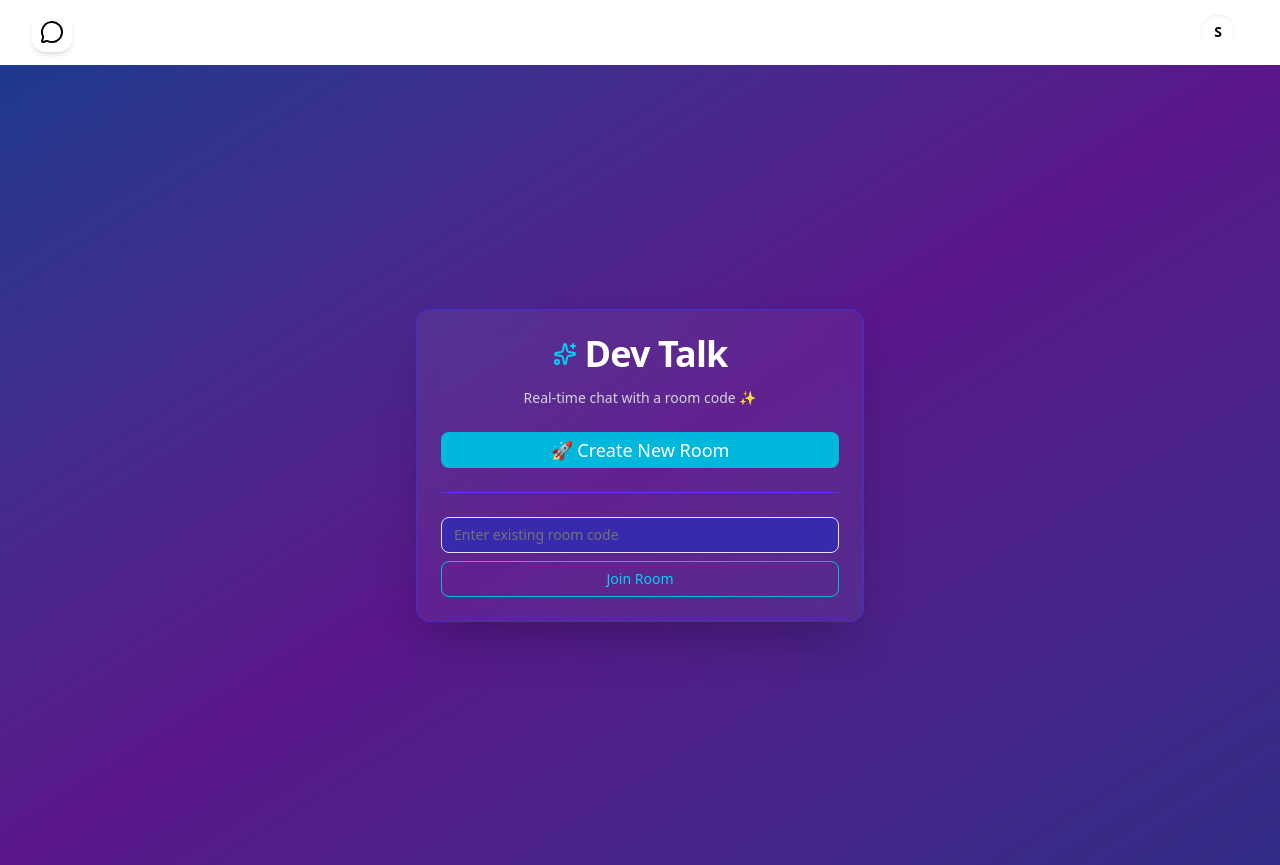
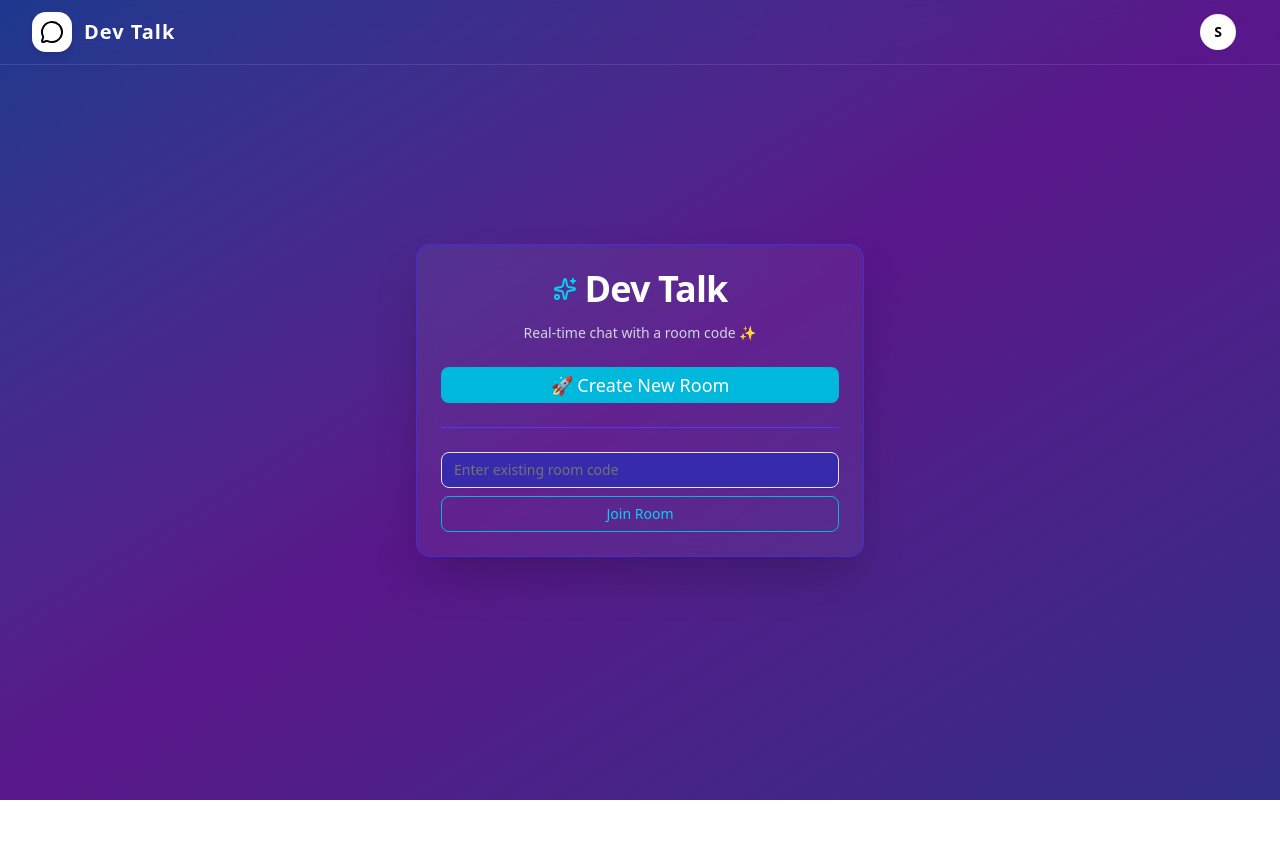
Before and after one commit to Shaxhwat7/Dev-Talk, a Next.js app in the folder dev-talk-FE/dev-chat/: page / in a window 1280 px wide. After the commit the page ends 800 px from the top, so only its background shows below. Built offline with nearby package versions, Linux system fonts and the light colour scheme; no server answers.

Commit message:
fixed navbar

```diff
--- a/dev-talk-FE/dev-chat/components/layouts/Navbar.tsx
+++ b/dev-talk-FE/dev-chat/components/layouts/Navbar.tsx
@@ -5,10 +5,11 @@
 
 const Navbar = () => {
   return (
-    <nav className="bg-transparent backdrop-blur-md border-b border-white/10 sticky top-0 z-50">
+    <nav className="fixed top-0 left-0 w-full bg-transparent backdrop-blur-md border-b border-white/10 z-50">
       <div className="max-w-7xl mx-auto px-4 sm:px-6 lg:px-8">
         <div className="flex justify-between items-center h-16">
 
+          {/* Logo Section */}
           <div className="flex items-center space-x-3">
             <div className="bg-white p-2 rounded-xl shadow-md hover:scale-105 transform transition-transform duration-300">
               <MessageCircle className="w-6 h-6 text-black" />
@@ -16,6 +17,7 @@
             <span className="text-white text-xl font-bold tracking-wider">Dev Talk</span>
           </div>
 
+          {/* Profile Placeholder */}
           <div className="flex items-center space-x-2 px-3 py-2 rounded-full hover:bg-white/10 transition-colors duration-300 cursor-pointer">
             <div className="w-9 h-9 bg-white rounded-full flex items-center justify-center shadow-inner">
               <span className="text-black font-semibold text-sm">S</span>
```
